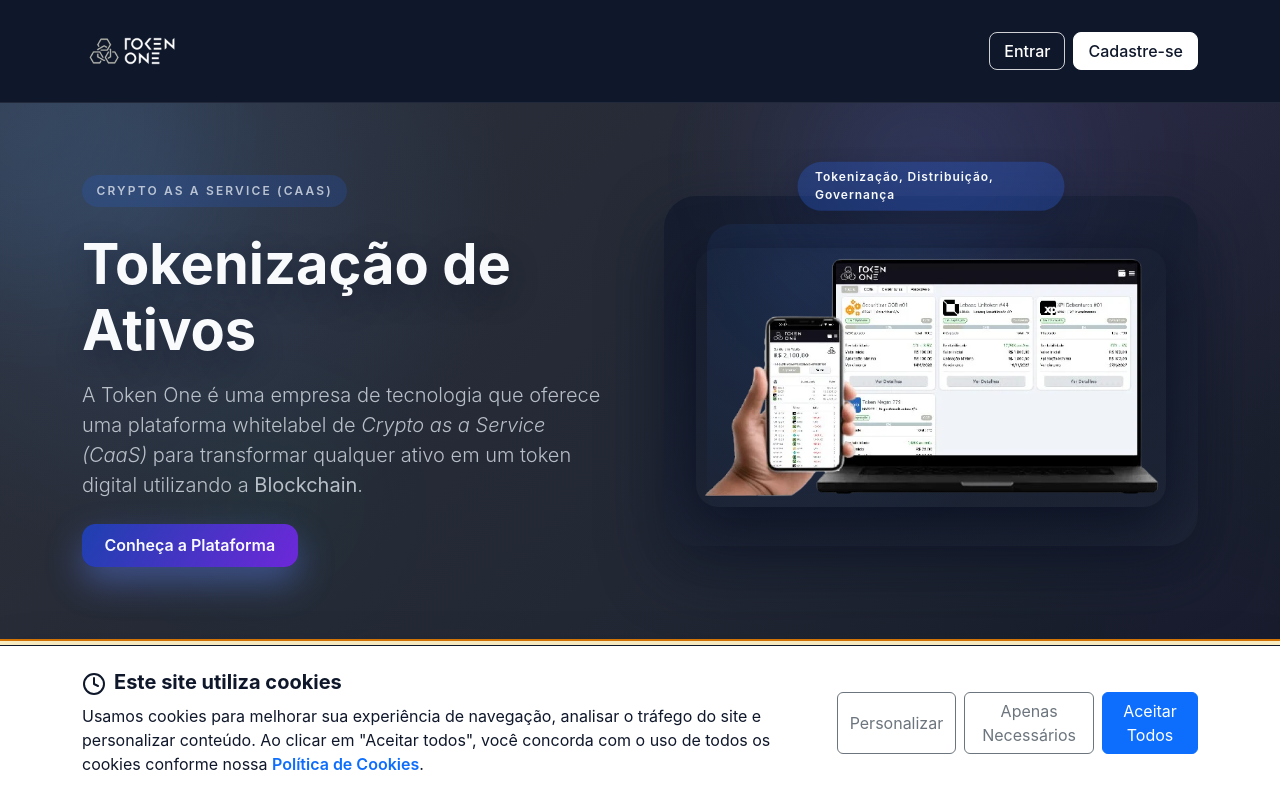
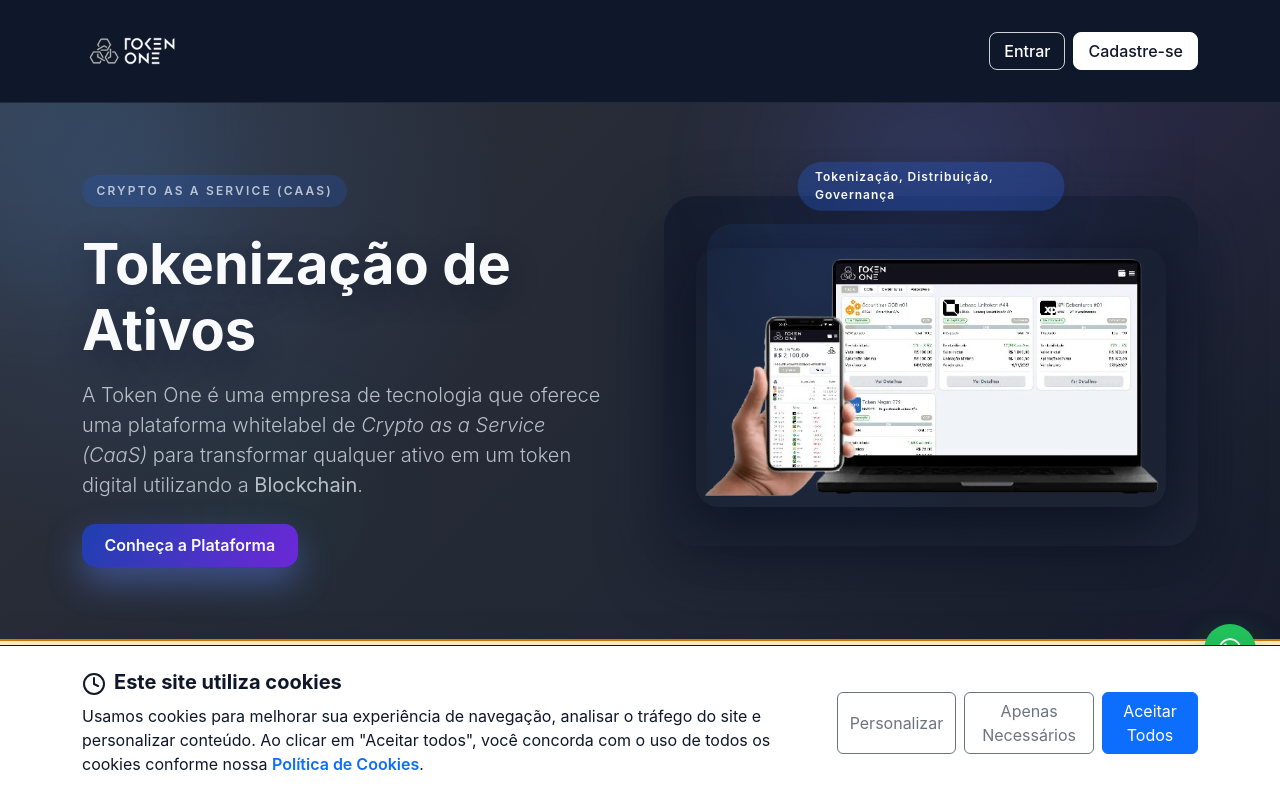
Before and after one commit to dgarcia-tokenone/site-tokenone, a Next.js app: page / in a window 1280 px wide. Shown: the top 800 px of the page. Built offline with nearby package versions, Linux system fonts and the light colour scheme.

Commit message:
Correções Responsividade

```diff
--- a/app/globals.scss
+++ b/app/globals.scss
@@ -458,6 +458,7 @@
   .navbar-logo {
     height: 60px;
     width: auto;
+    max-width: 180px;
     display: block;
   }
 
@@ -576,13 +577,27 @@
   background: #22c55e;
   color: #fff;
   box-shadow: 0 12px 30px rgba(34, 197, 94, 0.35);
-  transition: transform 0.2s ease, box-shadow 0.2s ease;
+  transition: transform 0.2s ease, box-shadow 0.2s ease, bottom 0.3s ease;
   z-index: 1030;
 }
 
 .whatsapp-fab:hover {
   transform: translateY(-2px);
   box-shadow: 0 16px 40px rgba(34, 197, 94, 0.45);
+}
+
+// Adjust WhatsApp FAB when cookie banner is visible
+.cookie-banner ~ * .whatsapp-fab,
+body:has(.cookie-banner) .whatsapp-fab {
+  bottom: calc(1.5rem + 180px);
+
+  @media (min-width: 576px) {
+    bottom: calc(1.5rem + 140px);
+  }
+
+  @media (min-width: 992px) {
+    bottom: calc(1.5rem + 100px);
+  }
 }
 
 .partner-showcase {
@@ -717,6 +732,10 @@
     right: 1rem;
     bottom: 1rem;
   }
+
+  body:has(.cookie-banner) .whatsapp-fab {
+    bottom: calc(1rem + 200px);
+  }
 }
 
 .hero-cta {
--- a/components/CookieBanner.tsx
+++ b/components/CookieBanner.tsx
@@ -68,10 +68,10 @@
               </p>
             </div>
             <div className="col-12 col-lg-4">
-              <div className="d-flex flex-column flex-sm-row gap-2">
+              <div className="d-grid gap-2 d-sm-flex">
                 <button
                   type="button"
-                  className="btn btn-outline-secondary flex-fill"
+                  className="btn btn-outline-secondary"
                   onClick={() => setShowPreferences(true)}
                   aria-label="Personalizar preferências de cookies"
                 >
@@ -79,7 +79,7 @@
                 </button>
                 <button
                   type="button"
-                  className="btn btn-outline-secondary flex-fill"
+                  className="btn btn-outline-secondary"
                   onClick={acceptNecessary}
                   aria-label="Aceitar apenas cookies necessários"
                 >
@@ -87,7 +87,7 @@
                 </button>
                 <button
                   type="button"
-                  className="btn btn-primary flex-fill"
+                  className="btn btn-primary flex-sm-fill"
                   onClick={acceptAll}
                   aria-label="Aceitar todos os cookies"
                 >
--- a/components/Footer.tsx
+++ b/components/Footer.tsx
@@ -189,7 +189,7 @@
           </div>
         </div>
 
-        <div className="row row-cols-1 row-cols-sm-2 row-cols-lg-4 row-cols-xl-7 g-4 py-4">
+        <div className="row row-cols-1 row-cols-sm-2 row-cols-md-3 row-cols-lg-3 row-cols-xl-7 g-4 py-4">
           {sections.map((section) => (
             <div key={section.title} className="col">
               <div className="footer-column-title d-flex align-items-center gap-2 mb-2">
```
Also changed, not shown: .claude/settings.local.json.
